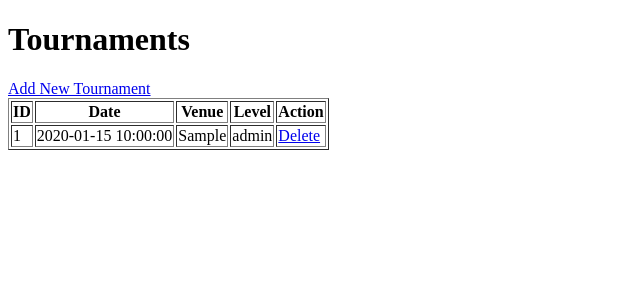
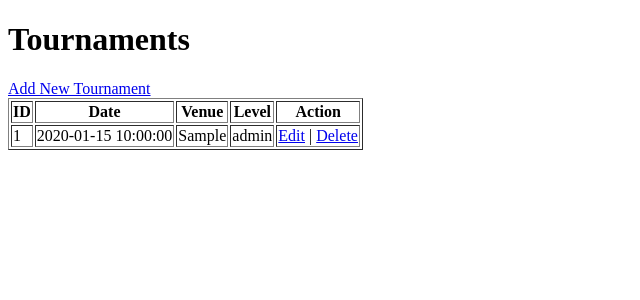
Before and after one commit to saikiran-shriram/martial-arts-class-data-management, a Flask app: page /tournaments in a window 1280 px wide. Shown: the top 300 px of the page, without its empty margins (0-640 px from the left). Run offline with Flask 3, Linux system fonts and the light colour scheme; tables that the repository leaves empty or names only in its code hold one stand-in row (values such as "Sample post").

Commit message:
Add Edit link to tournament actions

```diff
--- a/templates/tournaments.html
+++ b/templates/tournaments.html
@@ -16,7 +16,10 @@
             <td>{{ t.date }}</td>
             <td>{{ t.venue }}</td>
             <td>{{ t.level }}</td>
-            <td><a href="/tournaments/delete/{{ t.tournament_id }}">Delete</a></td>
+<td>
+    <a href="/tournaments/edit/{{ t.tournament_id }}">Edit</a> |
+    <a href="/tournaments/delete/{{ t.tournament_id }}">Delete</a>
+</td>
         </tr>
         {% endfor %}
     </table>
```
